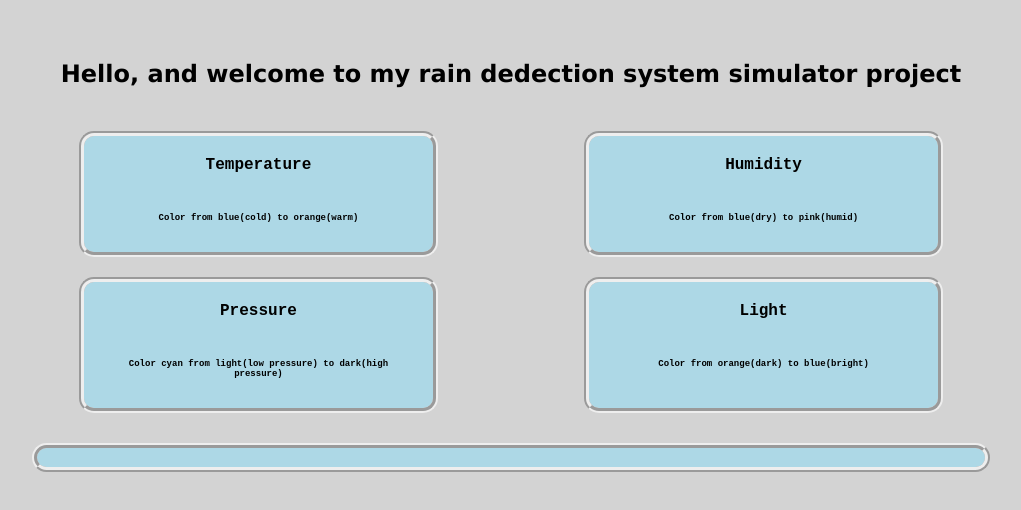
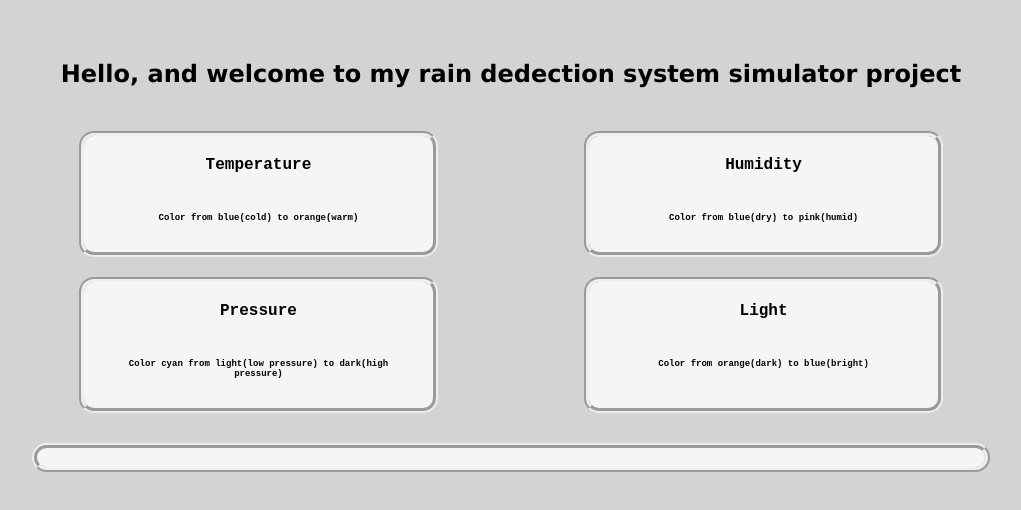
Before and after one commit to nuspahicharis/IOT_Rain-detection-system, a plain HTML site: page FrontEnd/index.html in a window 1280 px wide. Shown: the whole page, without its empty margins (129-1150 px from the left). Drawn offline with Linux system fonts and the light colour scheme; no server answers.

Commit message:
Added page icon and changed default background colors

```diff
--- a/FrontEnd/index.html
+++ b/FrontEnd/index.html
@@ -3,8 +3,9 @@
   <head>
     <meta charset="UTF-8" />
     <meta name="viewport" content="width=device-width, initial-scale=1.0" />
-    <title>Rain-Detection-System</title>
+    <title>Rain Detection System</title>
     <link rel="stylesheet" type="text/css" href="styles.css" />
+    <link rel="icon" href="./Backgrounds/icon.ico" type="image/x-icon" />
   </head>
   <body id="body" onload="LoadData()">
     <div id="title" class="title-container">
--- a/FrontEnd/styles.css
+++ b/FrontEnd/styles.css
@@ -36,7 +36,7 @@ p {
   border-width: 5px;
   border-radius: 15px;
   font-weight: bold;
-  background-color: lightblue;
+  background-color: whitesmoke;
   width: 35%;
 }
 
@@ -53,7 +53,7 @@ p {
   border-width: 5px;
   border-radius: 15px;
   width: 75%;
-  background-color: lightblue;
+  background-color: whitesmoke;
 }
 
 @media only screen and (max-width: 768px) {
```
Also changed, not shown: FrontEnd/Backgrounds/icon.ico (added).
